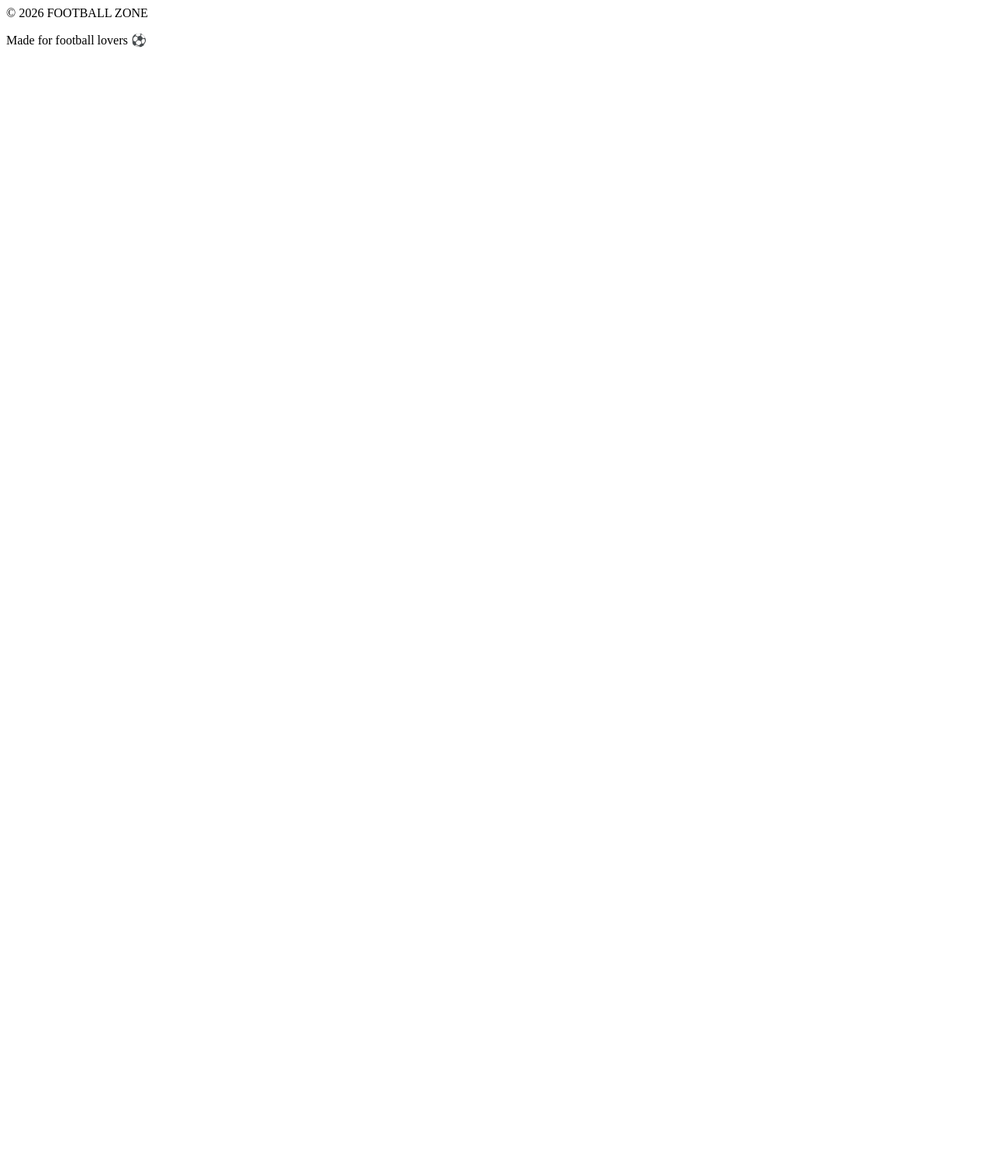
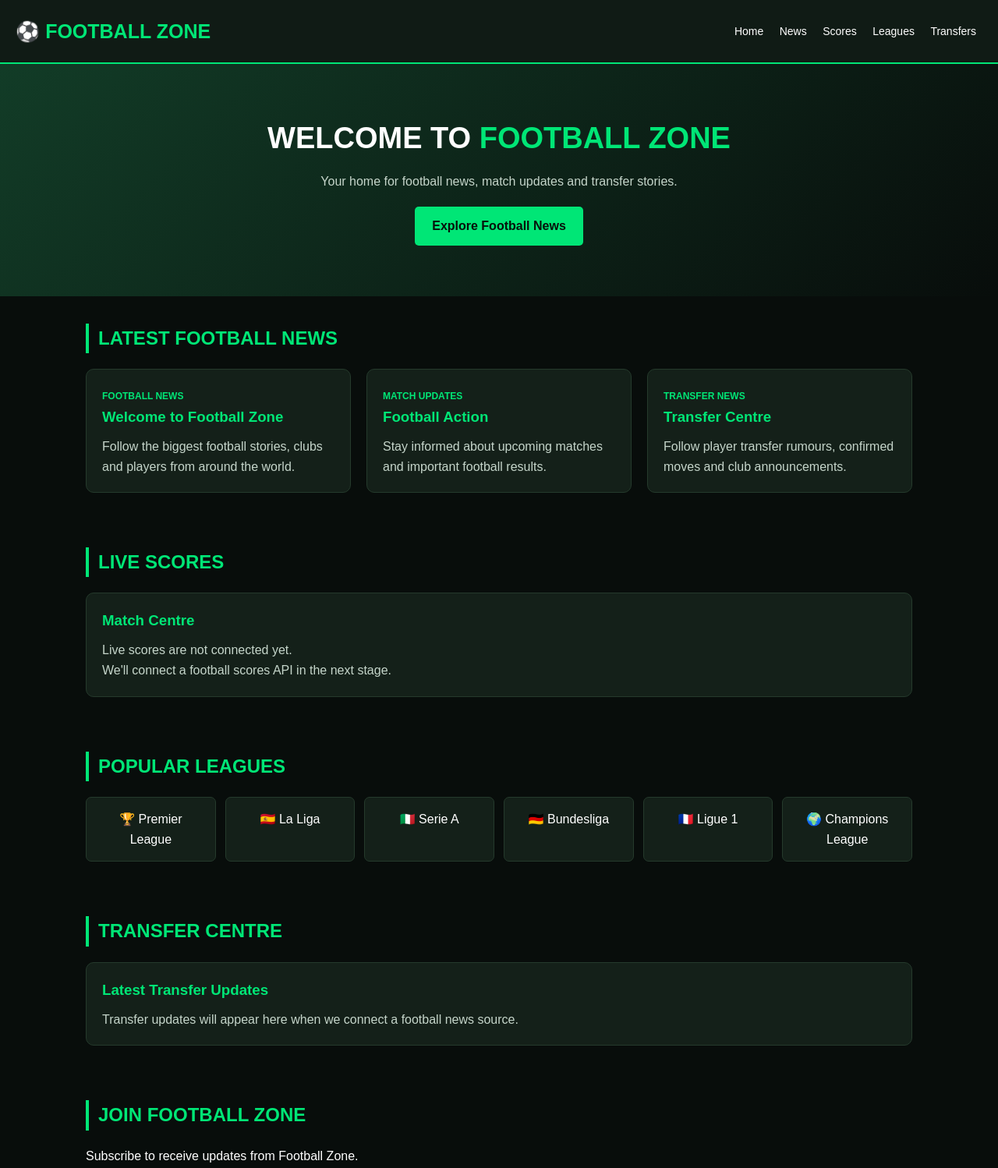
Before and after one commit to aureviongames-ag/smart-life-stimulator, a website: page index.html in a window 1280 px wide. Shown: the top 1498 px of the page at 78% size. Before the commit the page ends 800 px from the top, so only its background shows below. Drawn offline with Linux system fonts and the light colour scheme.

Commit message:
Update index.html

```diff
--- a/index.html
+++ b/index.html
@@ -1,4 +1,289 @@
-    </p>
+
+<!DOCTYPE html>
+<html lang="en">
+<head>
+<meta charset="UTF-8">
+<meta name="viewport" content="width=device-width, initial-scale=1.0">
+<title>Football Zone | Football News</title>
+
+<style>
+* {
+    margin: 0;
+    padding: 0;
+    box-sizing: border-box;
+}
+
+body {
+    background: #080d0b;
+    color: white;
+    font-family: Arial, sans-serif;
+    line-height: 1.6;
+}
+
+header {
+    background: #101b15;
+    padding: 20px;
+    border-bottom: 2px solid #00e676;
+    display: flex;
+    justify-content: space-between;
+    align-items: center;
+    flex-wrap: wrap;
+    gap: 15px;
+}
+
+.logo {
+    font-size: 25px;
+    font-weight: bold;
+    color: #00e676;
+}
+
+nav a {
+    color: white;
+    text-decoration: none;
+    margin: 8px;
+    font-size: 14px;
+}
+
+nav a:hover {
+    color: #00e676;
+}
+
+.hero {
+    padding: 65px 20px;
+    text-align: center;
+    background: linear-gradient(135deg, #123c27, #080d0b);
+}
+
+.hero h1 {
+    font-size: 38px;
+    margin-bottom: 12px;
+}
+
+.hero span {
+    color: #00e676;
+}
+
+.hero p {
+    color: #c5d5ca;
+}
+
+.button {
+    display: inline-block;
+    background: #00e676;
+    color: #07110b;
+    padding: 12px 22px;
+    margin-top: 20px;
+    border-radius: 5px;
+    text-decoration: none;
+    font-weight: bold;
+}
+
+.container {
+    max-width: 1100px;
+    margin: auto;
+    padding: 35px 20px;
+}
+
+.section-title {
+    color: #00e676;
+    margin-bottom: 20px;
+    border-left: 4px solid #00e676;
+    padding-left: 12px;
+}
+
+.cards {
+    display: grid;
+    grid-template-columns: repeat(auto-fit, minmax(230px, 1fr));
+    gap: 20px;
+}
+
+.card {
+    background: #142019;
+    padding: 20px;
+    border-radius: 10px;
+    border: 1px solid #253a2c;
+}
+
+.card h3 {
+    color: #00e676;
+    margin-bottom: 10px;
+}
+
+.card p {
+    color: #c5d5ca;
+}
+
+.tag {
+    color: #00e676;
+    font-size: 12px;
+    font-weight: bold;
+}
+
+.score {
+    font-size: 22px;
+    font-weight: bold;
+    margin: 12px 0;
+}
+
+.leagues {
+    display: flex;
+    flex-wrap: wrap;
+    gap: 12px;
+}
+
+.league {
+    background: #142019;
+    padding: 15px;
+    border-radius: 7px;
+    flex: 1 1 150px;
+    text-align: center;
+    border: 1px solid #253a2c;
+}
+
+form {
+    max-width: 450px;
+    display: flex;
+    gap: 10px;
+    margin-top: 15px;
+}
+
+input {
+    min-width: 0;
+    flex: 1;
+    padding: 12px;
+    border: none;
+    border-radius: 5px;
+}
+
+button {
+    background: #00e676;
+    border: none;
+    padding: 12px;
+    border-radius: 5px;
+    font-weight: bold;
+    cursor: pointer;
+}
+
+#message {
+    margin-top: 12px;
+    color: #00e676;
+}
+
+footer {
+    background: #101b15;
+    text-align: center;
+    padding: 25px;
+    margin-top: 30px;
+    color: #b8c8bd;
+}
+
+footer span {
+    color: #00e676;
+}
+
+@media(max-width: 600px) {
+    header {
+        flex-direction: column;
+    }
+
+    nav {
+        text-align: center;
+    }
+
+    .hero h1 {
+        font-size: 29px;
+    }
+}
+</style>
+</head>
+
+<body>
+
+<header>
+    <div class="logo">⚽ FOOTBALL ZONE</div>
+
+    <nav>
+        <a href="#home">Home</a>
+        <a href="#news">News</a>
+        <a href="#scores">Scores</a>
+        <a href="#leagues">Leagues</a>
+        <a href="#transfers">Transfers</a>
+    </nav>
+</header>
+
+<section class="hero" id="home">
+    <h1>WELCOME TO <span>FOOTBALL ZONE</span></h1>
+    <p>Your home for football news, match updates and transfer stories.</p>
+    <a href="#news" class="button">Explore Football News</a>
+</section>
+
+<section class="container" id="news">
+    <h2 class="section-title">LATEST FOOTBALL NEWS</h2>
+
+    <div class="cards">
+        <div class="card">
+            <span class="tag">FOOTBALL NEWS</span>
+            <h3>Welcome to Football Zone</h3>
+            <p>Follow the biggest football stories, clubs and players from around the world.</p>
+        </div>
+
+        <div class="card">
+            <span class="tag">MATCH UPDATES</span>
+            <h3>Football Action</h3>
+            <p>Stay informed about upcoming matches and important football results.</p>
+        </div>
+
+        <div class="card">
+            <span class="tag">TRANSFER NEWS</span>
+            <h3>Transfer Centre</h3>
+            <p>Follow player transfer rumours, confirmed moves and club announcements.</p>
+        </div>
+    </div>
+</section>
+
+<section class="container" id="scores">
+    <h2 class="section-title">LIVE SCORES</h2>
+
+    <div class="card">
+        <h3>Match Centre</h3>
+        <p>Live scores are not connected yet.</p>
+        <p>We'll connect a football scores API in the next stage.</p>
+    </div>
+</section>
+
+<section class="container" id="leagues">
+    <h2 class="section-title">POPULAR LEAGUES</h2>
+
+    <div class="leagues">
+        <div class="league">🏆 Premier League</div>
+        <div class="league">🇪🇸 La Liga</div>
+        <div class="league">🇮🇹 Serie A</div>
+        <div class="league">🇩🇪 Bundesliga</div>
+        <div class="league">🇫🇷 Ligue 1</div>
+        <div class="league">🌍 Champions League</div>
+    </div>
+</section>
+
+<section class="container" id="transfers">
+    <h2 class="section-title">TRANSFER CENTRE</h2>
+
+    <div class="card">
+        <h3>Latest Transfer Updates</h3>
+        <p>Transfer updates will appear here when we connect a football news source.</p>
+    </div>
+</section>
+
+<section class="container">
+    <h2 class="section-title">JOIN FOOTBALL ZONE</h2>
+    <p>Subscribe to receive updates from Football Zone.</p>
+
+    <form onsubmit="subscribe(event)">
+        <input type="email" id="email"
+        placeholder="Enter your email" required>
+        <button type="submit">Subscribe</button>
+    </form>
+
+    <p id="message"></p>
 </section>
 
 <footer>
```
